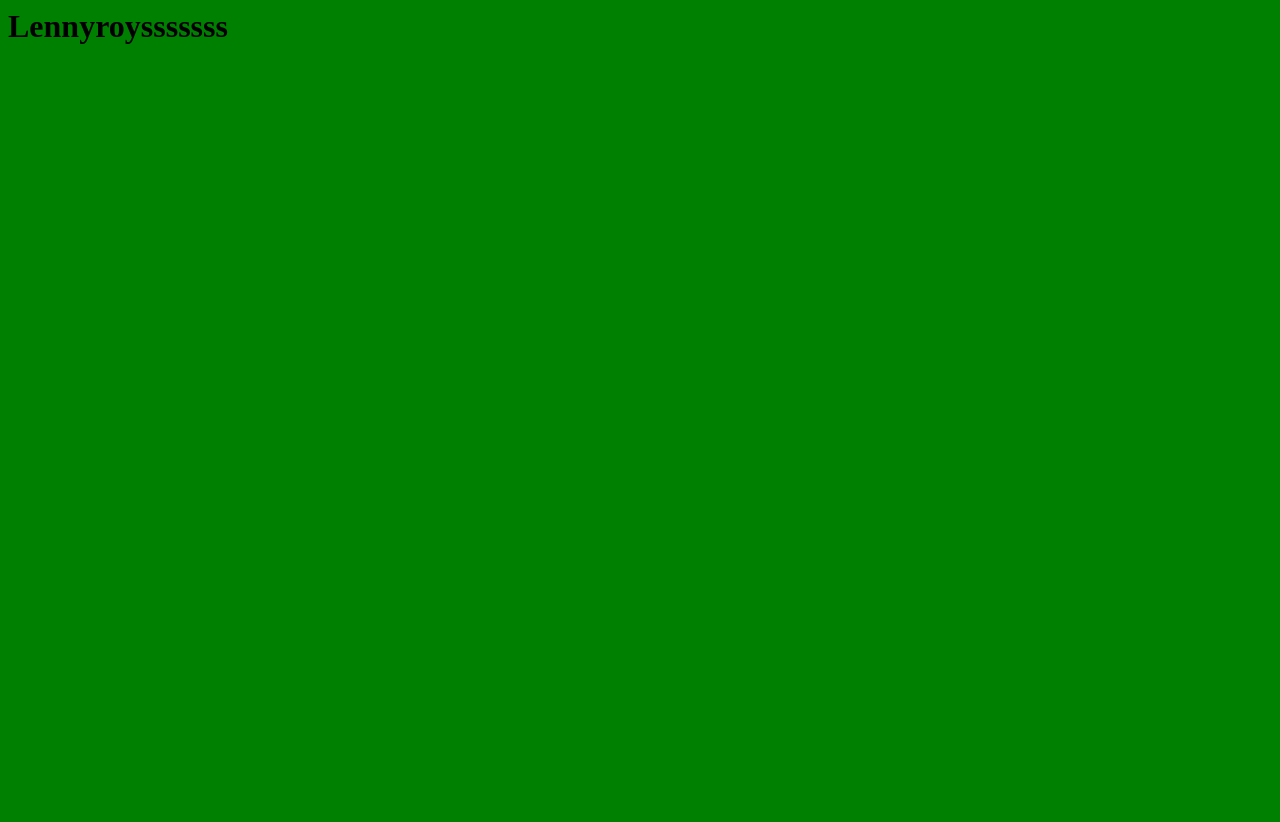
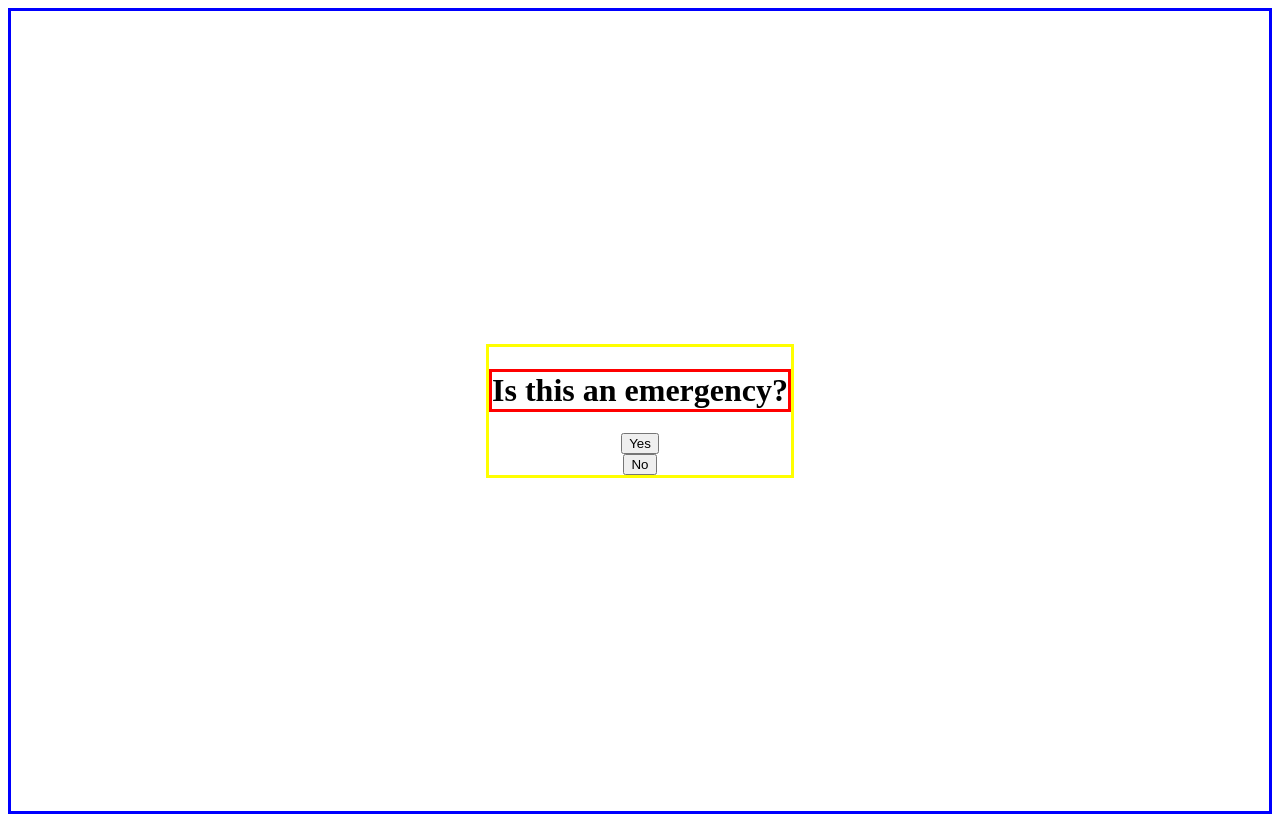
Before and after one commit to emergentworks/group-project-social-services-finder-2020, a website: page index.html in a window 1280 px wide. Before the commit the page ends 800 px from the top, so only its background shows below. Drawn offline with Linux system fonts and the light colour scheme.

Commit message:
Design welcome page

```diff
--- a/index.html
+++ b/index.html
@@ -6,7 +6,13 @@
 </head>
 
 <body>
-  <h1>Lennyroysssssss</h1>
+  <div class="wrapper">
+    <div class="headline">
+      <h1>Is this an emergency?</h1>
+      <button>Yes</button>
+      <button>No</button>
+    </div>
+  </div>
 </body>
 
 </html>
--- a/styles.css
+++ b/styles.css
@@ -1,3 +1,23 @@
 body {
-  background-color: green;
+  background-color:white;
 }
+h1 {
+  border:red solid;
+}
+
+.wrapper {
+  height: 100vh;
+  border: blue solid;
+  display: flex;
+  justify-content: center;
+  align-content: center;
+  align-items: center;
+}
+
+.headline {
+  border: yellow solid;
+  display: flex;
+  justify-content: center;
+  align-items: center;
+  flex-direction: column;
+}
```
